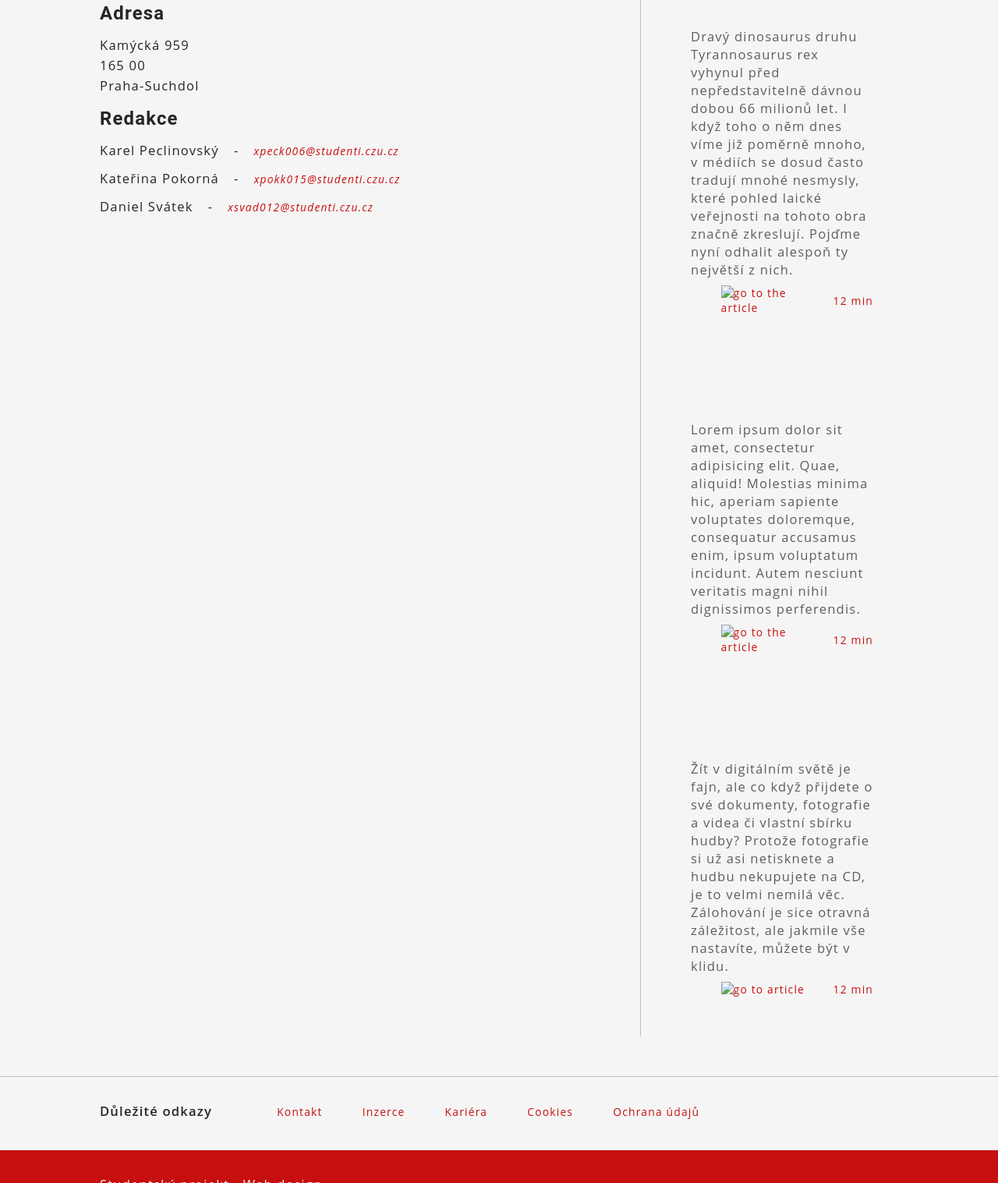
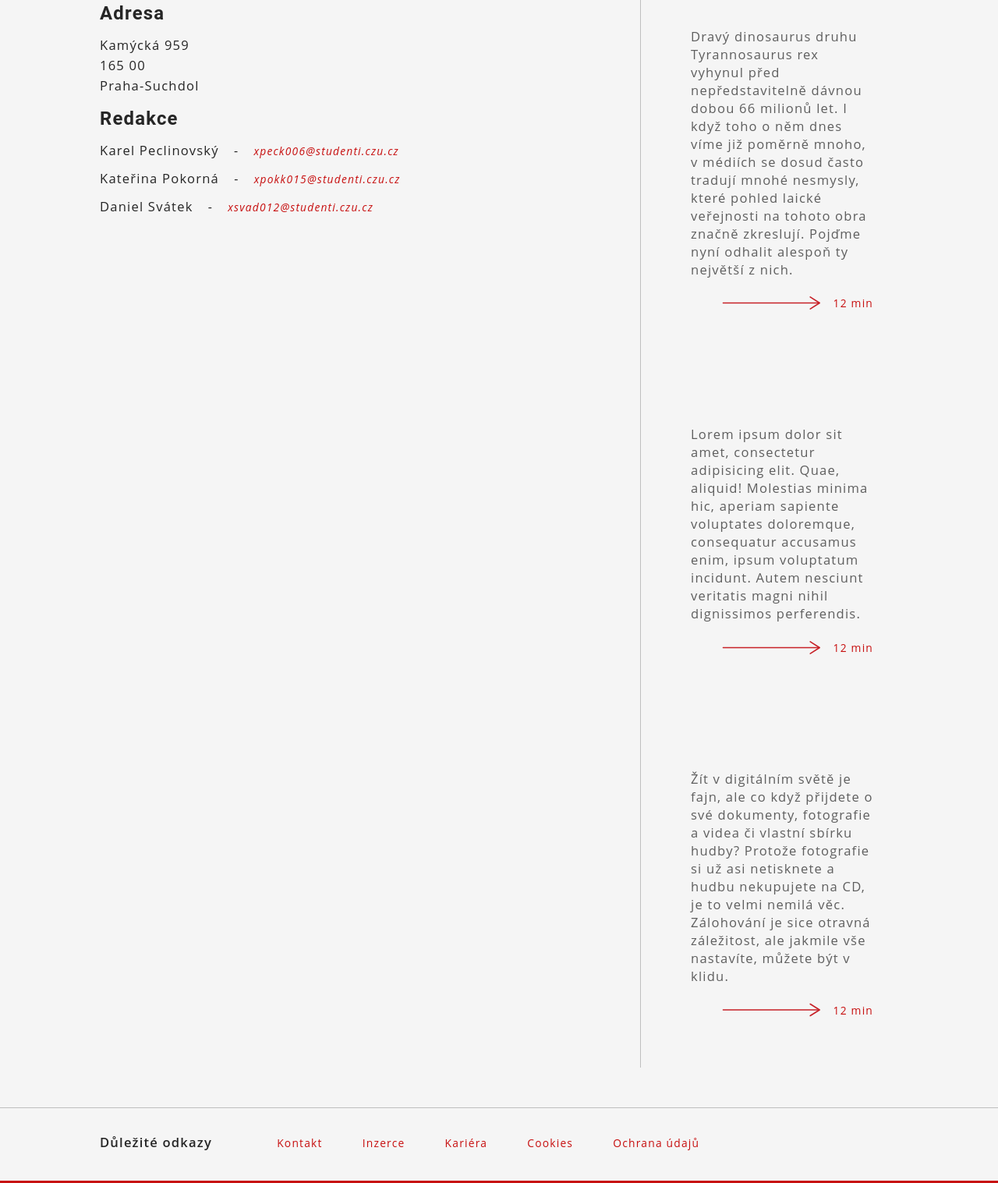
Before and after one commit to GnotAGnoob/School-project, a plain HTML site: page html/redakce.html in a window 1280 px wide. Shown: the part 211-1728 px from the top of the page at 78% size. Drawn offline with Linux system fonts and the light colour scheme.

Commit message:
fixed arrow link

```diff
--- a/html/redakce.html
+++ b/html/redakce.html
@@ -289,7 +289,7 @@
 										<div class="card_more card_more--arrow">
 											<img
 												class="card_arrow"
-												src="img/svg/long_arrow.svg"
+												src="../img/svg/long_arrow.svg"
 												alt="go to the article"
 											/>
 											<span class="text-accent-primary">12 min</span>
@@ -307,7 +307,7 @@
 										<div class="card_more card_more--arrow">
 											<img
 												class="card_arrow"
-												src="img/svg/long_arrow.svg"
+												src="../img/svg/long_arrow.svg"
 												alt="go to the article"
 											/>
 											<span class="text-accent-primary">12 min</span>
@@ -326,7 +326,7 @@
 										<div class="card_more card_more--arrow">
 											<img
 												class="card_arrow"
-												src="img/svg/long_arrow.svg"
+												src="../img/svg/long_arrow.svg"
 												alt="go to article"
 											/>
 											<span class="text-accent-primary">12 min</span>
```
Also changed, not shown: html/vyhledavani.html (+3 -3 lines).
